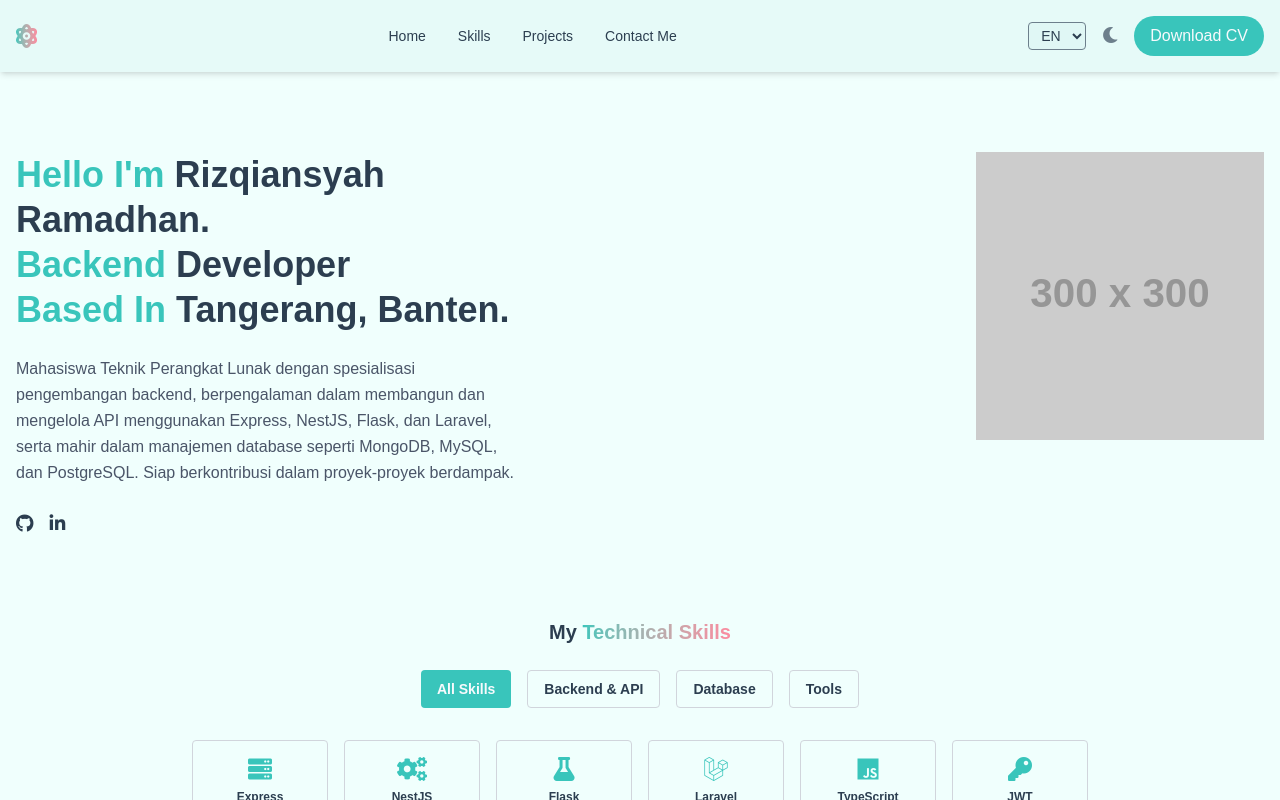
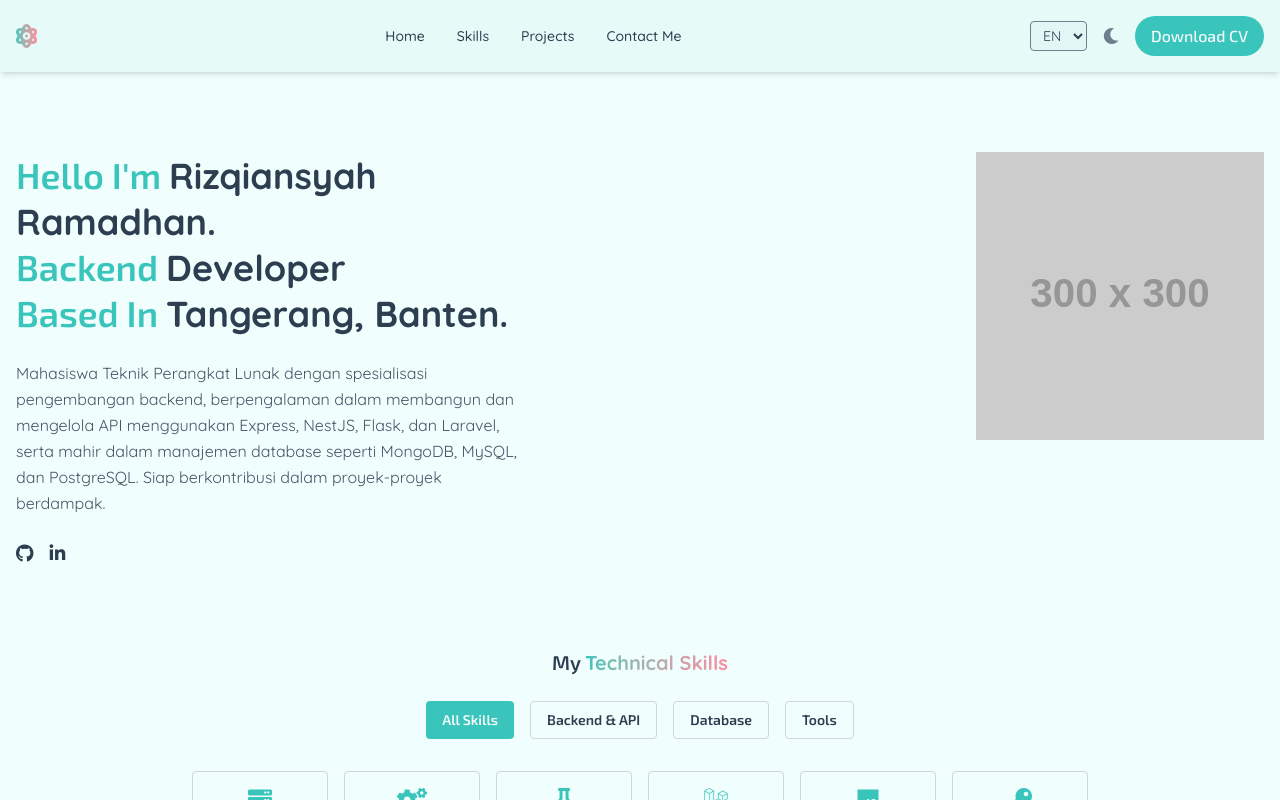
Before and after one commit to Rizz404/my-portfolio, a React (Vite) app: page / in a window 1280 px wide. Shown: the top 800 px of the page. Built offline with nearby package versions, Linux system fonts and the light colour scheme.

Commit message:
feat(screen): add font

```diff
--- a/index.html
+++ b/index.html
@@ -10,7 +10,7 @@
       href="https://cdnjs.cloudflare.com/ajax/libs/font-awesome/5.15.3/css/all.min.css"
     />
     <link
-      href="https://fonts.googleapis.com/css2?family=Inter:wght@400;600;700&display=swap"
+      href="https://fonts.googleapis.com/css2?family=Quicksand:wght@300;400;500;600;700&family=Exo+2:wght@200;300;400;500;600;700&display=swap"
       rel="stylesheet"
     />
   </head>
--- a/src/global.css
+++ b/src/global.css
@@ -1,5 +1,4 @@
 @import "tailwindcss";
-@import url("https://fonts.googleapis.com/css2?family=Quicksand:wght@300;400;500;600;700&family=Exo+2:wght@200;300;400;500;600;700&display=swap");
 
 @custom-variant dark (&:is(.dark *));
 
```
